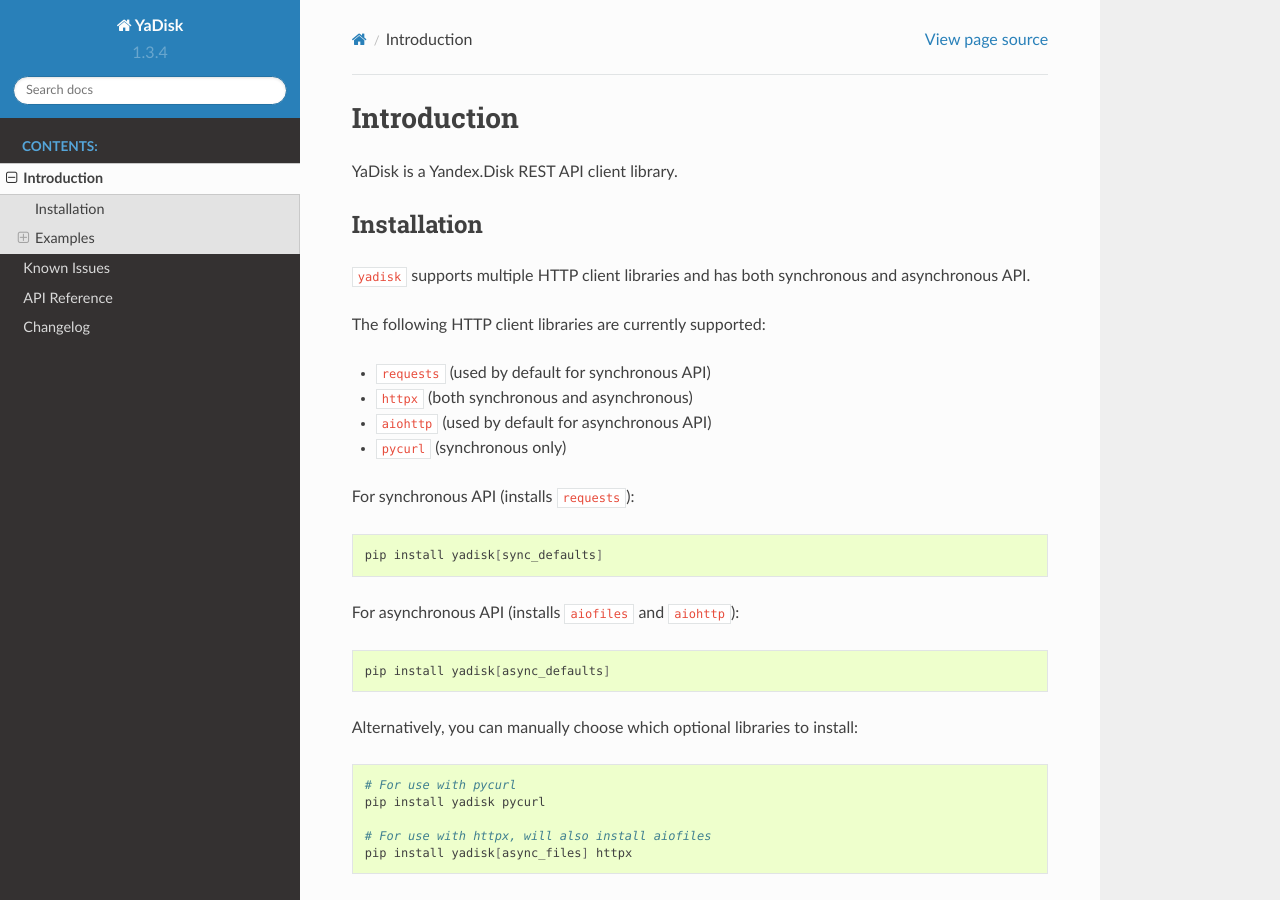
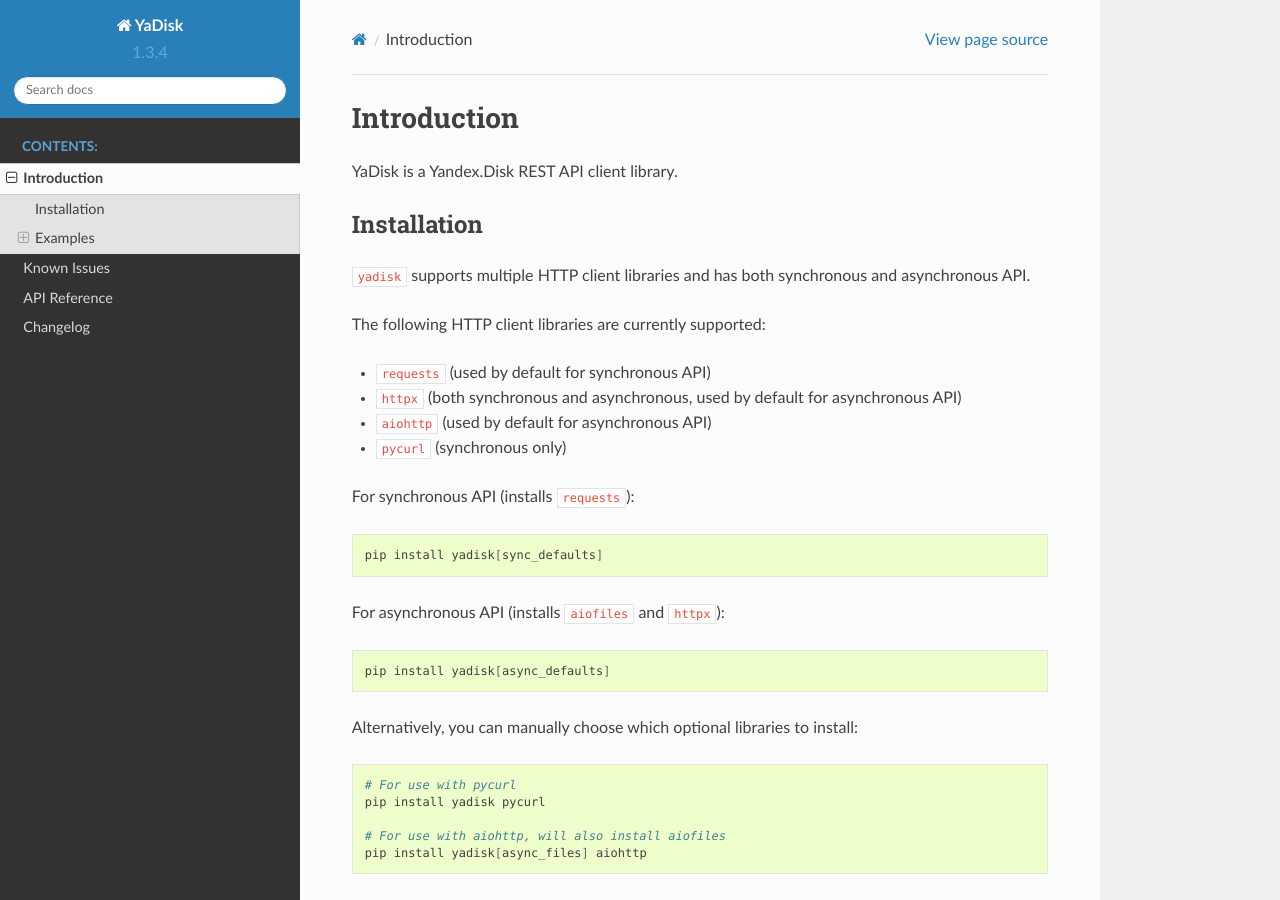
Before and after one commit to ivknv/yadisk, a Sphinx documentation site: the page built from docs/intro.rst, in a window 1280 px wide and 900 px high. Built offline with Sphinx 7.4.7 and the Read the Docs theme 2.0.0, drawn with Linux system fonts in a browser that asks for light colours; some of the changed text lies outside the part shown.

Commit message:
Use httpx instead of aiohttp by default for AsyncClient

```diff
--- a/docs/intro.rst
+++ b/docs/intro.rst
@@ -12,7 +12,7 @@
 The following HTTP client libraries are currently supported:
 
 * :code:`requests` (used by default for synchronous API)
-* :code:`httpx` (both synchronous and asynchronous)
+* :code:`httpx` (both synchronous and asynchronous, used by default for asynchronous API)
 * :code:`aiohttp` (used by default for asynchronous API)
 * :code:`pycurl` (synchronous only)
 
@@ -35,8 +35,8 @@
    # For use with pycurl
    pip install yadisk pycurl
 
-   # For use with httpx, will also install aiofiles
-   pip install yadisk[async_files] httpx
+   # For use with aiohttp, will also install aiofiles
+   pip install yadisk[async_files] aiohttp
 
 Examples
 ********
@@ -449,8 +449,8 @@
 .. code:: python
 
    import yadisk
-   from yadisk.sessions.async_httpx_session import AsyncHTTPXSession
+   from yadisk.sessions.aiohttp_session import AIOHTTPSession
 
-   # Will use httpx for making requests
-   with yadisk.AsyncClient(token="<token>", session_factory=AsyncHTTPXSession) as client:
+   # Will use aiohttp for making requests
+   with yadisk.AsyncClient(token="<token>", session_factory=AIOHTTPSession) as client:
        print(await client.check_token())
--- a/setup.py
+++ b/setup.py
@@ -24,7 +24,7 @@
     install_requires=["typing_extensions"],
     extras_require={
         "sync_defaults":  ["requests"],
-        "async_defaults": ["aiofiles", "aiohttp"],
+        "async_defaults": ["aiofiles", "httpx"],
         "async_files":    ["aiofiles"]
     },
     url="https://github.com/ivknv/yadisk",
```
Also changed, not shown: other parts of docs/intro.rst (+1 -1 lines), README.en.rst (+5 -5 lines), README.rst (+5 -5 lines), README.ru.rst (+9 -5 lines), 1 other file.
